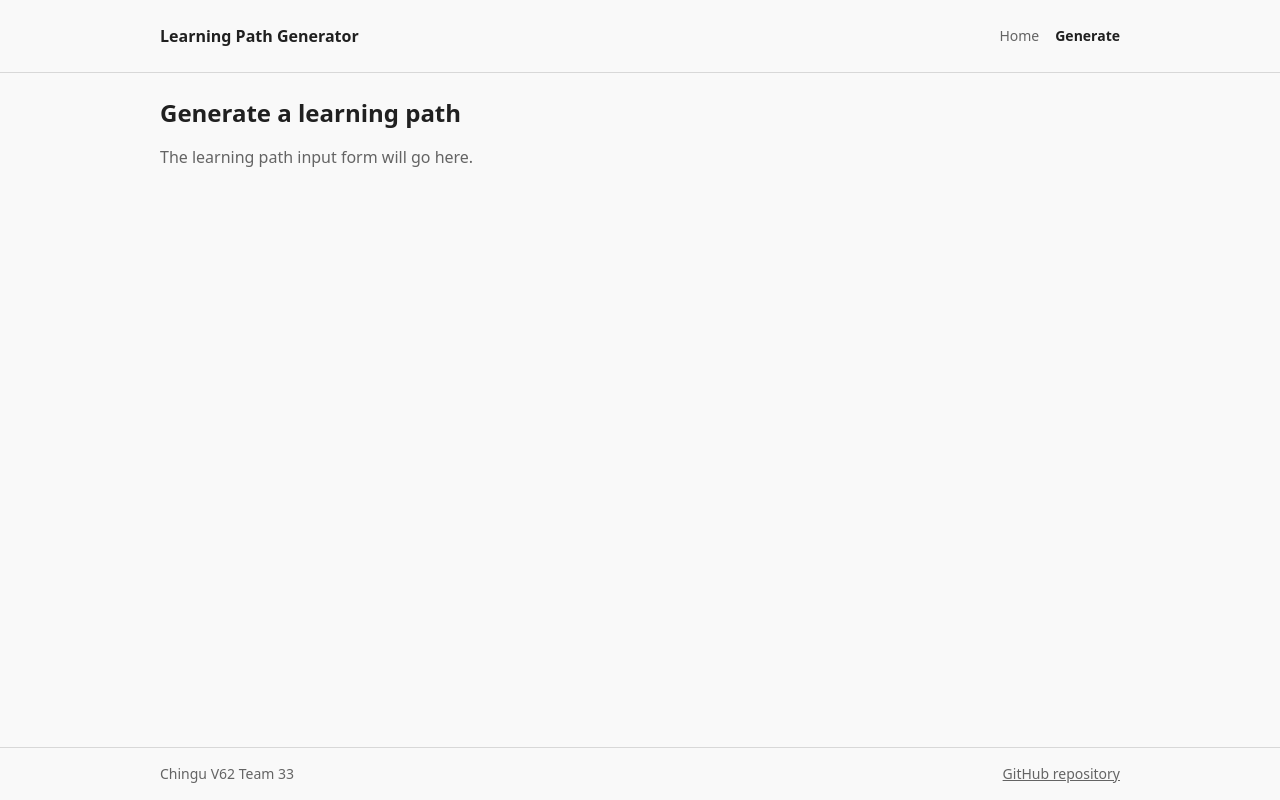
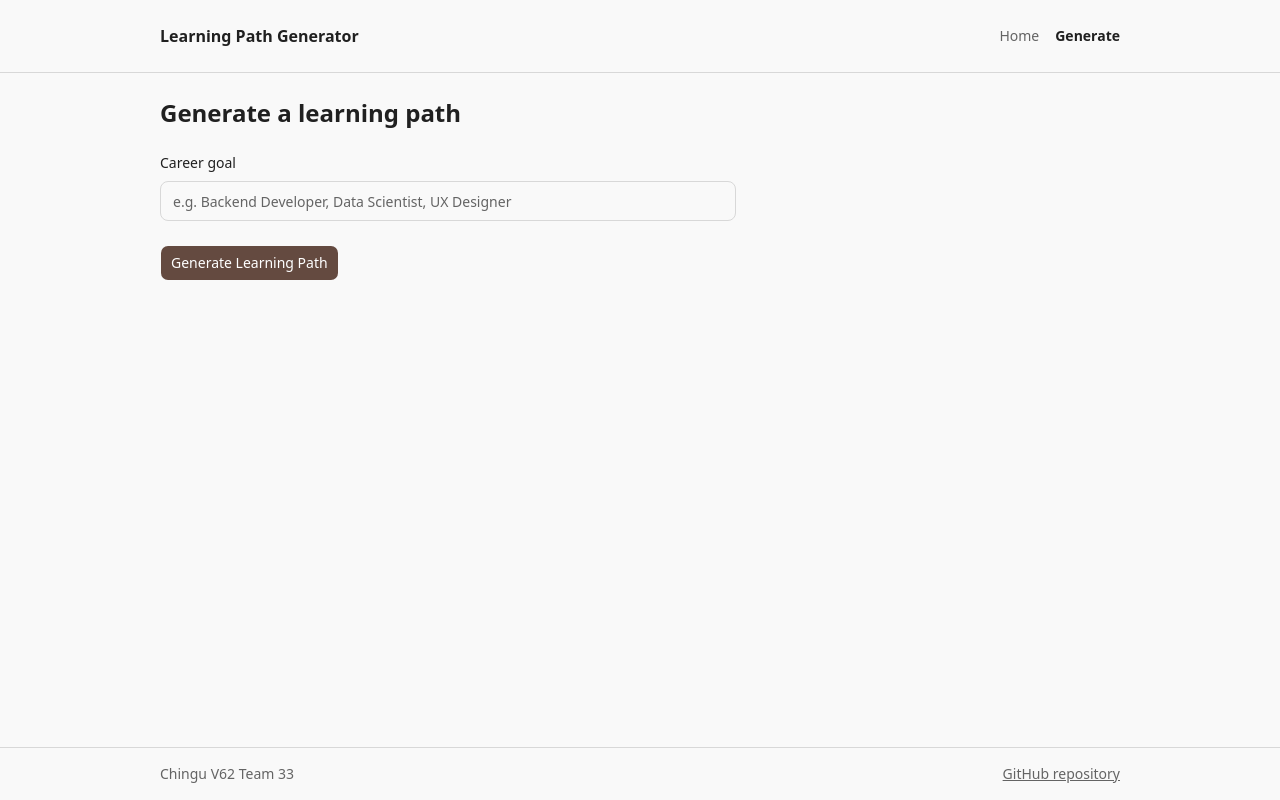
Before and after one commit to chingu-voyages/V62-tier3-team-33, a React (Vite) app in the folder frontend/: page /generate in a window 1280 px wide. Built offline with nearby package versions, Linux system fonts and the light colour scheme.

Commit message:
feat: add Learning Path form with career goal field and validation (#71, #72, #73, #74, #112)

```diff
--- a/frontend/src/app/pages/GeneratorPage.tsx
+++ b/frontend/src/app/pages/GeneratorPage.tsx
@@ -1,8 +1,11 @@
+import { LearningPathForm } from '@/modules/generator'
+
 export function GeneratorPage() {
   return (
-    <div className="flex flex-col items-start gap-4">
+    <div className="flex flex-col items-start gap-6">
       <h1 className="text-2xl font-bold">Generate a learning path</h1>
-      <p className="text-muted-foreground">The learning path input form will go here.</p>
+      {/* TODO: connect to the Learning Path generation API once it is available. */}
+      <LearningPathForm onSubmit={() => {}} />
     </div>
   )
 }
--- /dev/null
+++ b/frontend/src/modules/generator/components/CareerGoalField.tsx
@@ -0,0 +1,41 @@
+import { useId } from 'react'
+import { Input } from '@/shared/components/ui/input'
+import { CAREER_GOAL_MAX_LENGTH } from '../validation'
+
+interface CareerGoalFieldProps {
+  value: string
+  onChange: (value: string) => void
+  onBlur?: () => void
+  error?: string
+}
+
+export function CareerGoalField({ value, onChange, onBlur, error }: CareerGoalFieldProps) {
+  const id = useId()
+  const errorId = `${id}-error`
+
+  return (
+    <div className="flex flex-col gap-2">
+      <label htmlFor={id} className="text-sm font-medium">
+        Career goal
+      </label>
+      <Input
+        id={id}
+        name="careerGoal"
+        value={value}
+        onChange={(event) => onChange(event.target.value)}
+        onBlur={onBlur}
+        placeholder="e.g. Backend Developer, Data Scientist, UX Designer"
+        maxLength={CAREER_GOAL_MAX_LENGTH}
+        autoComplete="off"
+        aria-required="true"
+        aria-invalid={error ? true : undefined}
+        aria-describedby={error ? errorId : undefined}
+      />
+      {error && (
+        <p id={errorId} role="alert" className="text-sm text-destructive">
+          {error}
+        </p>
+      )}
+    </div>
+  )
+}
--- /dev/null
+++ b/frontend/src/modules/generator/components/LearningPathForm.tsx
@@ -0,0 +1,39 @@
+import { useState, type SubmitEvent } from 'react'
+import { Button } from '@/shared/components/ui/button'
+import type { LearningPathFormValues } from '../types'
+import { validateCareerGoal } from '../validation'
+import { CareerGoalField } from './CareerGoalField'
+
+interface LearningPathFormProps {
+  onSubmit: (values: LearningPathFormValues) => void
+}
+
+// Container for the generator inputs. Further fields (skill level, background, time
+// commitment) are added here as their own components; the form owns the values.
+export function LearningPathForm({ onSubmit }: LearningPathFormProps) {
+  const [careerGoal, setCareerGoal] = useState('')
+  const [careerGoalTouched, setCareerGoalTouched] = useState(false)
+
+  const careerGoalError = careerGoalTouched ? validateCareerGoal(careerGoal) : undefined
+
+  function handleSubmit(event: SubmitEvent<HTMLFormElement>) {
+    event.preventDefault()
+    setCareerGoalTouched(true)
+    if (validateCareerGoal(careerGoal)) return
+    onSubmit({ careerGoal: careerGoal.trim() })
+  }
+
+  return (
+    <form onSubmit={handleSubmit} noValidate className="flex w-full max-w-xl flex-col gap-6">
+      <CareerGoalField
+        value={careerGoal}
+        onChange={setCareerGoal}
+        onBlur={() => setCareerGoalTouched(true)}
+        error={careerGoalError}
+      />
+      <Button type="submit" size="lg" className="self-start">
+        Generate Learning Path
+      </Button>
+    </form>
+  )
+}
--- /dev/null
+++ b/frontend/src/modules/generator/index.ts
@@ -0,0 +1,2 @@
+export { LearningPathForm } from './components/LearningPathForm'
+export type { LearningPathFormValues } from './types'
--- /dev/null
+++ b/frontend/src/modules/generator/types.ts
@@ -0,0 +1,3 @@
+export interface LearningPathFormValues {
+  careerGoal: string
+}
--- /dev/null
+++ b/frontend/src/modules/generator/validation.ts
@@ -0,0 +1,11 @@
+export const CAREER_GOAL_MIN_LENGTH = 2
+export const CAREER_GOAL_MAX_LENGTH = 100
+
+/** Returns an error message, or undefined when the career goal is valid. */
+export function validateCareerGoal(value: string): string | undefined {
+  const goal = value.trim()
+  if (!goal) return 'Enter a career goal.'
+  if (goal.length < CAREER_GOAL_MIN_LENGTH) return `Career goal must be at least ${CAREER_GOAL_MIN_LENGTH} characters.`
+  if (goal.length > CAREER_GOAL_MAX_LENGTH) return `Career goal must be at most ${CAREER_GOAL_MAX_LENGTH} characters.`
+  return undefined
+}
--- /dev/null
+++ b/frontend/src/shared/components/ui/input.tsx
@@ -0,0 +1,18 @@
+import type { ComponentProps } from 'react'
+import { cn } from '@/shared/utils/utils'
+
+function Input({ className, type = 'text', ...props }: ComponentProps<'input'>) {
+  return (
+    <input
+      type={type}
+      data-slot="input"
+      className={cn(
+        'h-10 w-full min-w-0 rounded-lg border border-input bg-transparent px-3 py-2 text-base transition-colors outline-none placeholder:text-muted-foreground focus-visible:border-ring focus-visible:ring-3 focus-visible:ring-ring/50 disabled:pointer-events-none disabled:opacity-50 aria-invalid:border-destructive aria-invalid:ring-3 aria-invalid:ring-destructive/20 md:text-sm',
+        className,
+      )}
+      {...props}
+    />
+  )
+}
+
+export { Input }
```
Also changed, not shown: 1 other file (tests, documents, lock files or other folders).
